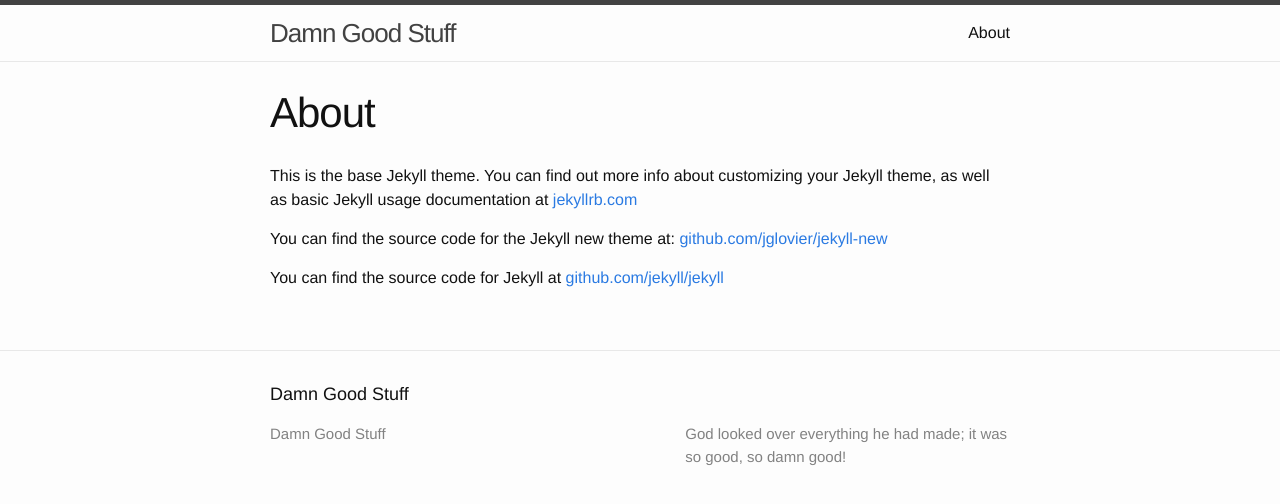
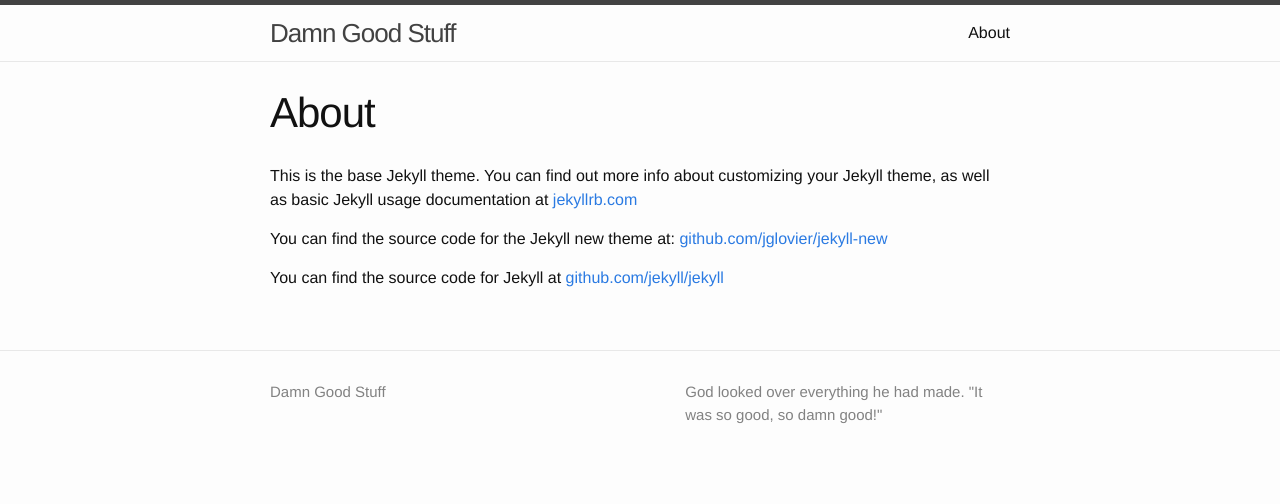
Before and after one commit to josephishere/josephishere, a Jekyll site: the page built from about.md, in a window 1280 px wide. Shown: the top 504 px of the page. Built offline with Jekyll 4.4.1, drawn with Linux system fonts in a browser that asks for light colours; Markdown is read by kramdown in place of the engine named in the settings.

Commit message:
modify footer

```diff
--- a/_config.yml
+++ b/_config.yml
@@ -1,7 +1,8 @@
 # Site settings
 title: Damn Good Stuff
 description: > # this means to ignore newlines until "baseurl:"
-  God looked over everything he had made; it was so good, so damn good!
+  God looked over everything he had made.
+  "It was so good, so damn good!"
 baseurl: "" # the subpath of your site, e.g. /blog/
 url: "https://josephishere.github.io" # the base hostname & protocol for your site
 
--- a/_includes/footer.html
+++ b/_includes/footer.html
@@ -2,7 +2,7 @@
 
   <div class="wrapper">
 
-    <h2 class="footer-heading">{{ site.title }}</h2>
+<!--    <h2 class="footer-heading">{{ site.title }}</h2>-->
 
     <div class="footer-col-wrapper">
       <div class="footer-col  footer-col-1">
```
